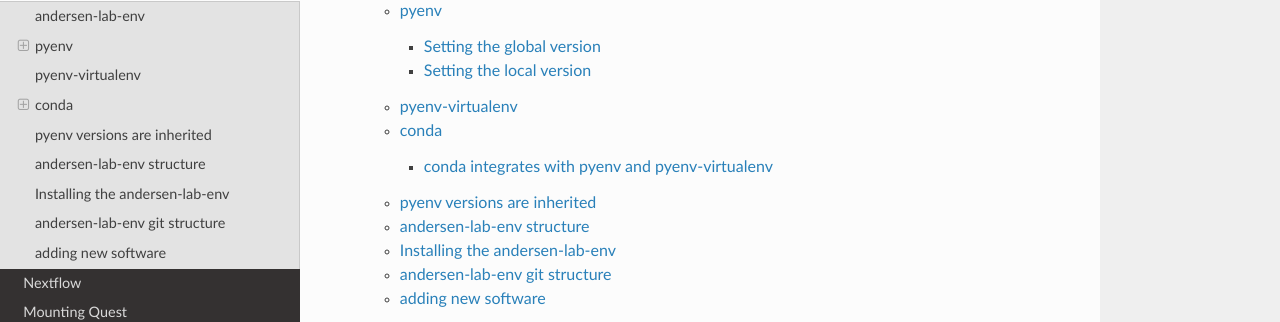
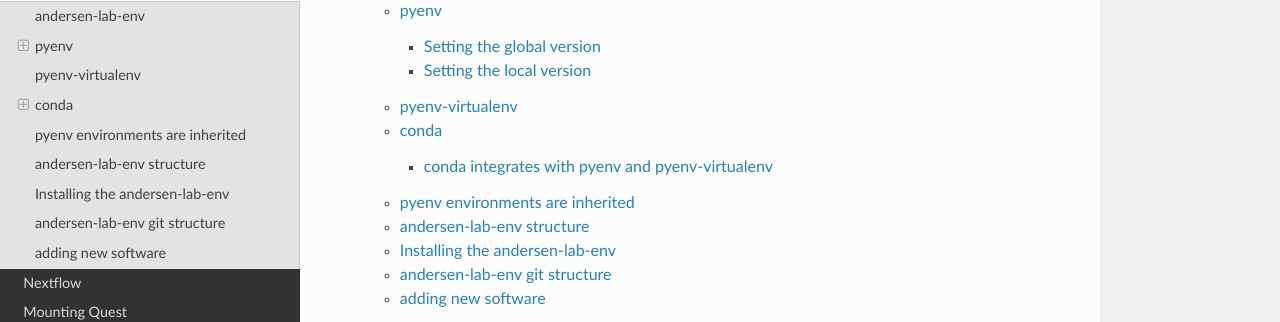
Before and after one commit to AndersenLab/dry-guide, an MkDocs documentation site: the page built from docs/quest-andersen-lab-env.md, in a window 1280 px wide and 900 px high. Shown: the part 221-543 px from the top of the window. Built offline with MkDocs 1.6.1, drawn with Linux system fonts in a browser that asks for light colours; nearby versions of some CDN libraries; old or Windows-style settings are respelled for this version of MkDocs; some of the changed text lies outside the part shown.

Commit message:
update wording

```diff
--- a/docs/quest-andersen-lab-env.md
+++ b/docs/quest-andersen-lab-env.md
@@ -155,7 +155,7 @@
 
 What is great about these environments is that we can create custom software environments to suit any project. We can install R packages, python modules, C/C++ executables, and more.
 
-## pyenv versions are inherited
+## pyenv environments are inherited
 
 We can now install custom environments for each project. Even better, pyenv allows you to specify multiple environments together. Consider the example in this diagram:
 
```
